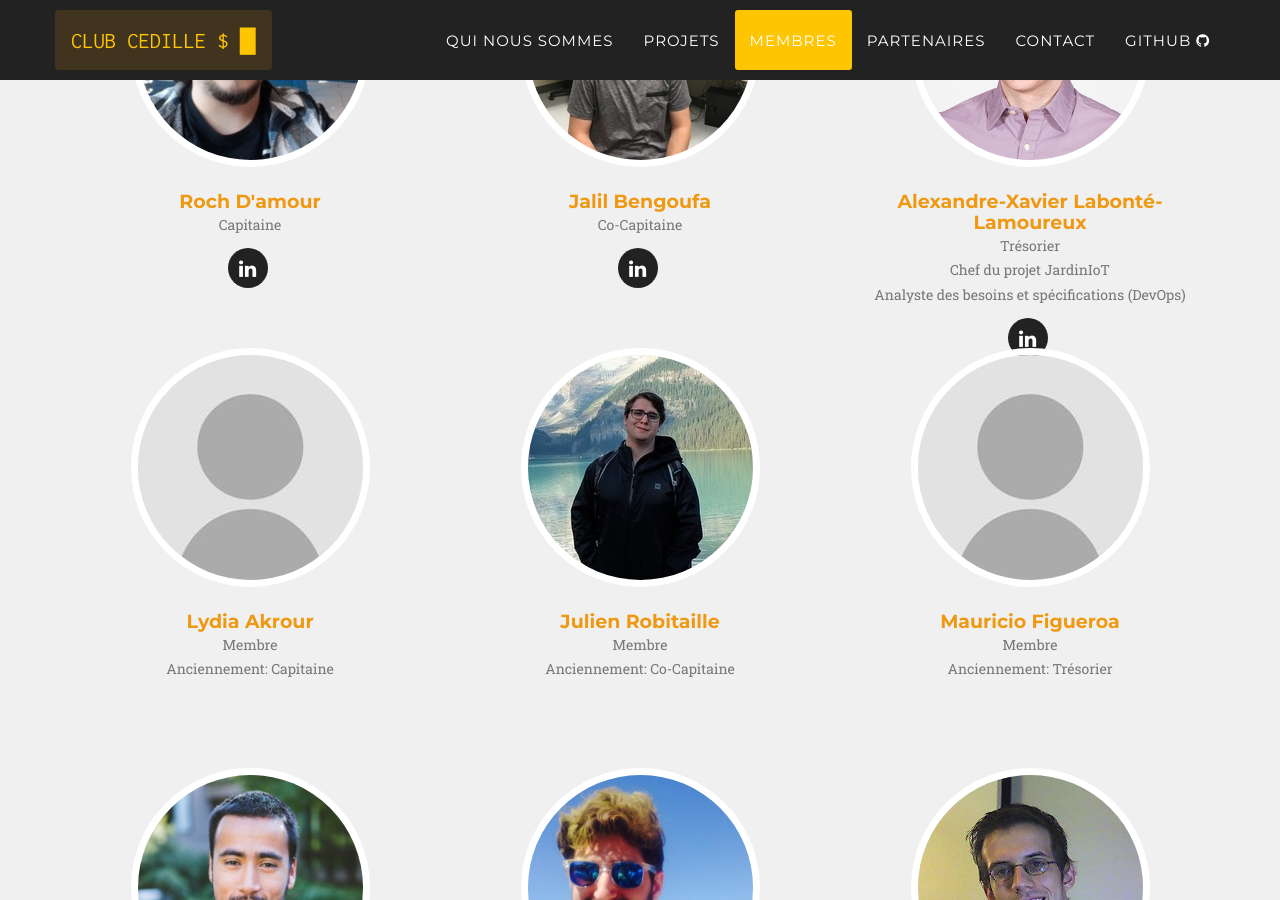
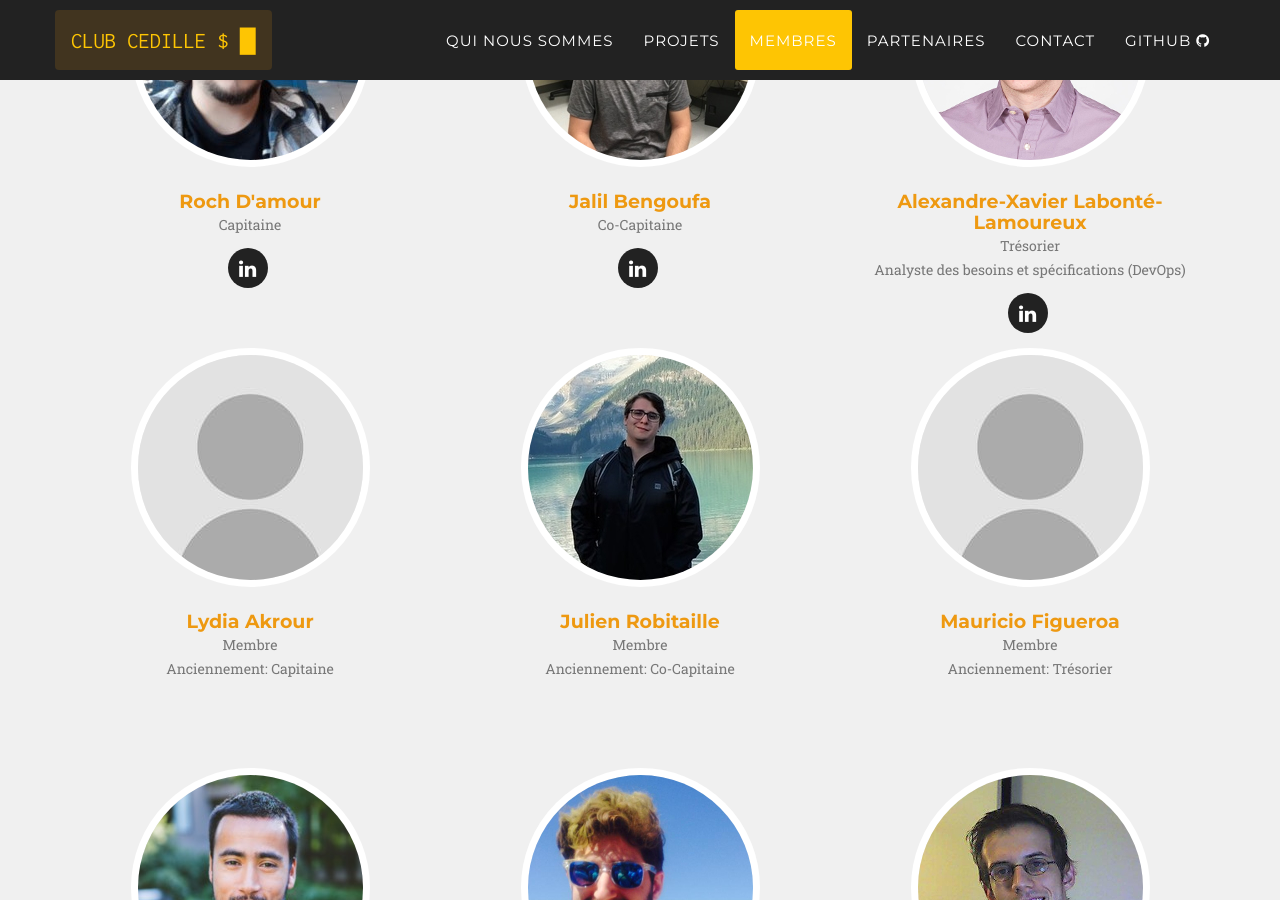
Before and after one commit to ClubCedille/clubcedille.github.io, a Jekyll site: the page built from index.html, in a window 1280 px wide and 900 px high, scrolled down 4590 px. Built offline with Jekyll 4.4.1, drawn with Linux system fonts in a browser that asks for light colours; some web fonts are replaced.

Commit message:
AX ne gère plus le projet JardinIoT

```diff
--- a/_data/fr/members.yml
+++ b/_data/fr/members.yml
@@ -28,7 +28,7 @@ people:
   axdoomer:
     name: Alexandre-Xavier Labonté-Lamoureux
     email: alexandrexavier@live.ca
-    position: Trésorier<br/>Chef du projet JardinIoT<br/>Analyste des besoins et spécifications (DevOps)
+    position: Trésorier<br/>Analyste des besoins et spécifications (DevOps)
     pic: axdoomer
     ancien: false
     social:
```
